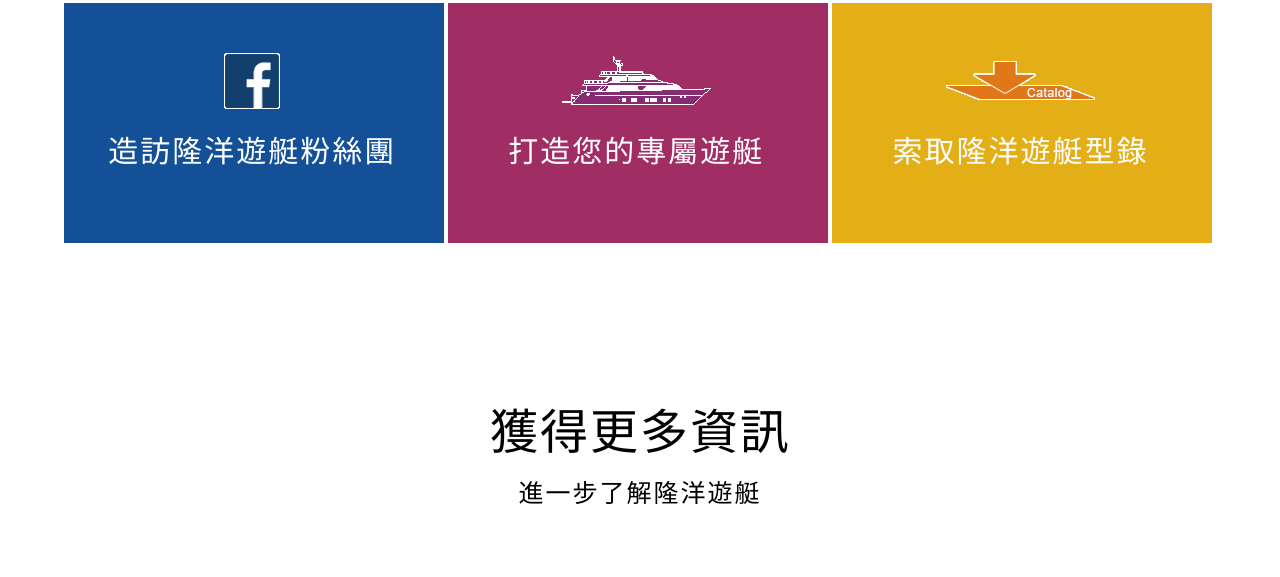
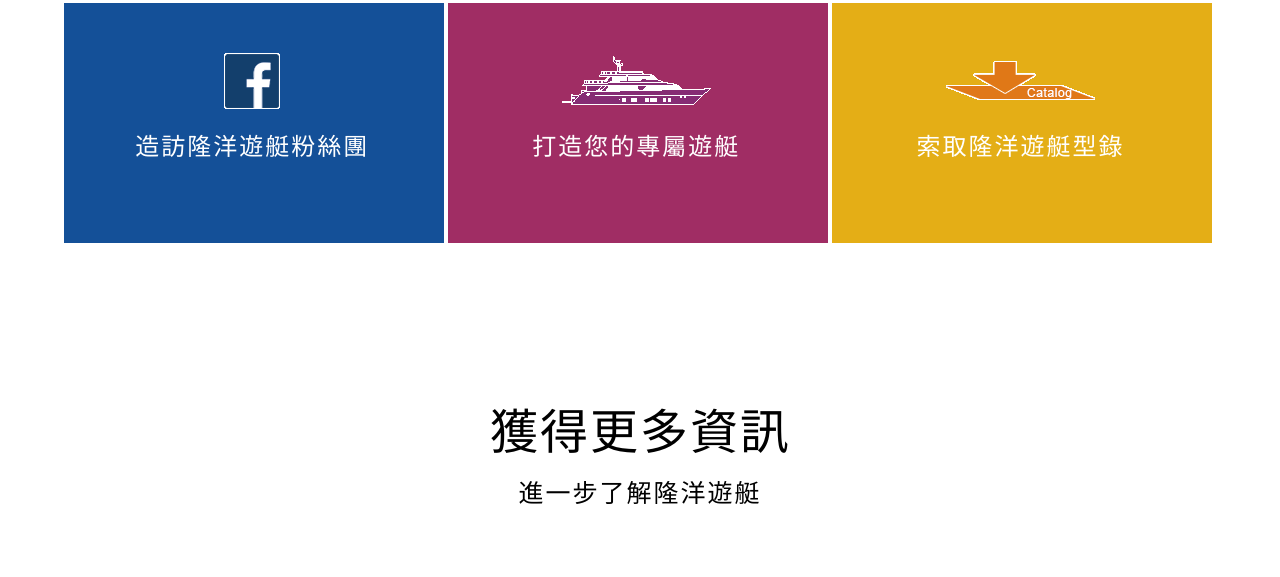
Before and after one commit to GrandHarbour/grandharbour, a plain HTML site: page index.html in a window 1280 px wide. Shown: the part 2477-3054 px from the top of the page. Drawn offline with Linux system fonts and the light colour scheme.

Commit message:
20160707_1

```diff
--- a/css.css
+++ b/css.css
@@ -63,7 +63,7 @@ h3{
 h4{
 	font-family:Microsoft JhengHei;
 	color:#fff;
-	font-size:30px;
+	font-size:1.5em;
 	letter-spacing:2px;
 	}
 
@@ -298,6 +298,7 @@ h6{
 	text-align:center;
 	margin:50px 0px;
 	}
+
 
 .fb{
 	background-color:#145098;
```
